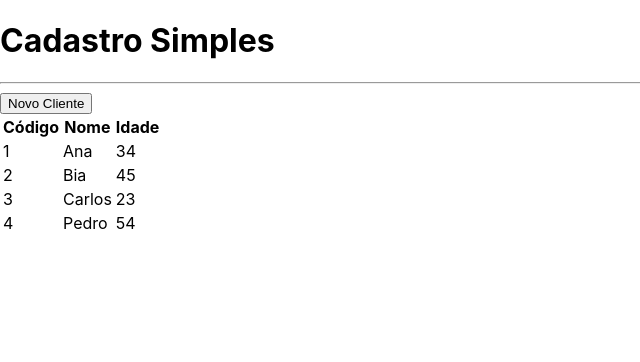
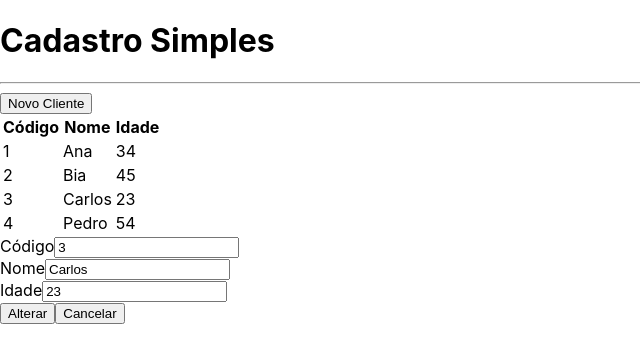
Before and after one commit to MateusGomes04/next-crud-, a Next.js app: page / in a window 1280 px wide. Shown: the top 362 px of the page, without its empty margins (0-640 px from the left). Built offline with nearby package versions, Linux system fonts and the light colour scheme.

Commit message:
add  Form Component

```diff
--- a/src/components/Entrada.tsx
+++ b/src/components/Entrada.tsx
@@ -3,20 +3,25 @@
     texto: string
     valor: any
     somenteLeitura?: boolean
+    className?: string
+    valorMudou?: (valor: any) => void
 }
 
 export default function Formulario(props: EntradaProps) {
     return (
-        <div className="flex felx-col">
-          <label>
+        <div className={`flex felx-col ${props.className}`}>
+        <label className="mb-2">
                 {props.texto}
           </label>
           <input
                 type={props.tipo ?? 'text'}
                 value={props.valor}
                 readOnly={props.somenteLeitura}
+                onChange={e => props.valorMudou?.(e.target.value)}
                 className={`
                     border border-purple-500 rounded-lg
+                    focus:outline-none bg-gray-100 px-4 py-2
+                    ${props.somenteLeitura ? '' : '  fouces:bg-white'}
                 `}
           />
         </div>
--- a/src/components/Formulario.tsx
+++ b/src/components/Formulario.tsx
@@ -1,13 +1,50 @@
+import { useState } from "react"
 import Entrada from "./Entrada"
+import Cliente from "../core/Cliente"
+import Botao from "./Botao"
+
+
 
 interface FormularioProps {
+
+    cliente: Cliente
 
 }
 
 export default function Formulario(props: FormularioProps) {
+    const id = props.cliente?.id
+    const [nome, setNome] = useState(props.cliente?.nome ?? '')
+    const [idade, setIdade] = useState(props.cliente?.idade ?? 0)
     return (
         <div>
-              <Entrada texto="Nome" valor="Teste" />
+               {id ? (
+              <Entrada
+                    somenteLeitura
+                    texto="Código"
+                    valor={id}
+                    className="mb-5" />
+              ) : false}
+              <Entrada
+                    texto="Nome"
+                    valor={nome}
+                    valorMudou={setNome}
+                    className="mb-5" />
+
+              <Entrada
+                    texto="Idade"
+                    tipo="number"
+                    valor={idade}
+                    valorMudou={setIdade} />
+
+                 <div className="flex justify-end mt-3">
+                    <Botao cor="blue" className="mr-2">
+                        {id ? 'Alterar' : 'Salvar'}
+                    </Botao>
+
+                    <Botao>
+                    Cancelar
+                    </Botao>
+                </div>
         </div>
     )
 }
--- a/src/pages/index.tsx
+++ b/src/pages/index.tsx
@@ -1,4 +1,5 @@
 import Botao from "../components/Botao";
+import Formulario from "../components/Formulario";
 import Layout from "../components/Layout";
 import Tabela from "../components/Tabela";
 import Cliente from "../core/Cliente"
@@ -37,6 +38,7 @@
           clienteExcluido={clienteExcluido}
 
         />
+        <Formulario cliente={cliente[2]}></Formulario>
       </Layout>
     </div>
   )
```
